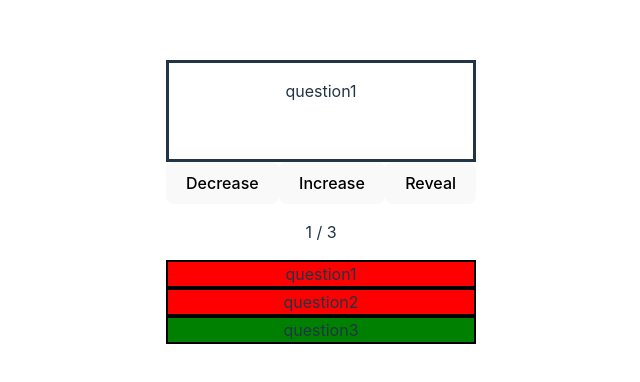
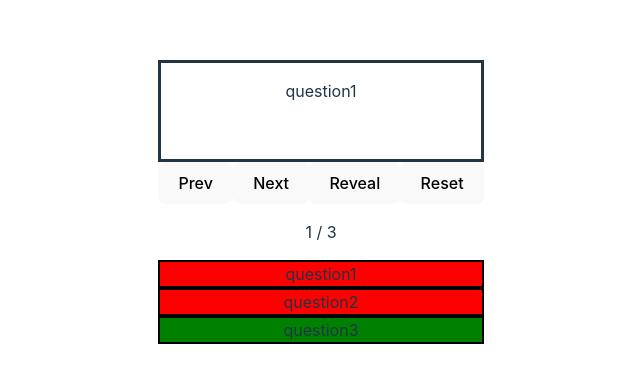
Before and after one commit to johnportin/flashcards, a React (Vite) app: page / in a window 1280 px wide. Shown: the part 198-580 px from the top of the page, without its empty margins (319-959 px from the left). Built offline with nearby package versions, Linux system fonts and the light colour scheme.

Commit message:
Add reset

```diff
--- a/src/Controls.jsx
+++ b/src/Controls.jsx
@@ -1,12 +1,13 @@
 import './Controls.css';
 
-export default function Controls({index, forward, backward, handleRevealClick }) {
+export default function Controls({forward, backward, handleRevealClick, handleReset }) {
 
     return (
         <>
-            <button onClick={backward}> Decrease </button>
-            <button onClick={forward}> Increase </button>
+            <button onClick={backward}> Prev </button>
+            <button onClick={forward}> Next </button>
             <button onClick={handleRevealClick}>Reveal</button>
+            <button onClick={handleReset}>Reset</button>
         </>
     );
 }
--- a/src/Dashboard.jsx
+++ b/src/Dashboard.jsx
@@ -17,12 +17,10 @@ export default function Dashboard() {
 
     function onForwardClick() {
         setIndex((((index + 1) % data.length) + data.length) % data.length);
-        handleReset();
-    };
+Z    };
 
     function onBackwardClick() {
         setIndex((((index - 1) % data.length) + data.length) % data.length);
-        handleReset();
     };
 
     function handleRevealClick() {
@@ -40,7 +38,13 @@ export default function Dashboard() {
     }
 
     function handleReset() {
-        setIsRevealed(false);
+        const nextData = data.map((datum) => {
+            return {
+                ...datum,
+                seen: false
+            }
+        });
+        setData(nextData);
     }
 
     return (
@@ -51,6 +55,7 @@ export default function Dashboard() {
                 forward={onForwardClick}
                 backward={onBackwardClick}
                 handleRevealClick={handleRevealClick}
+                handleReset={handleReset}
             />
             <History
                 data={data}
```
